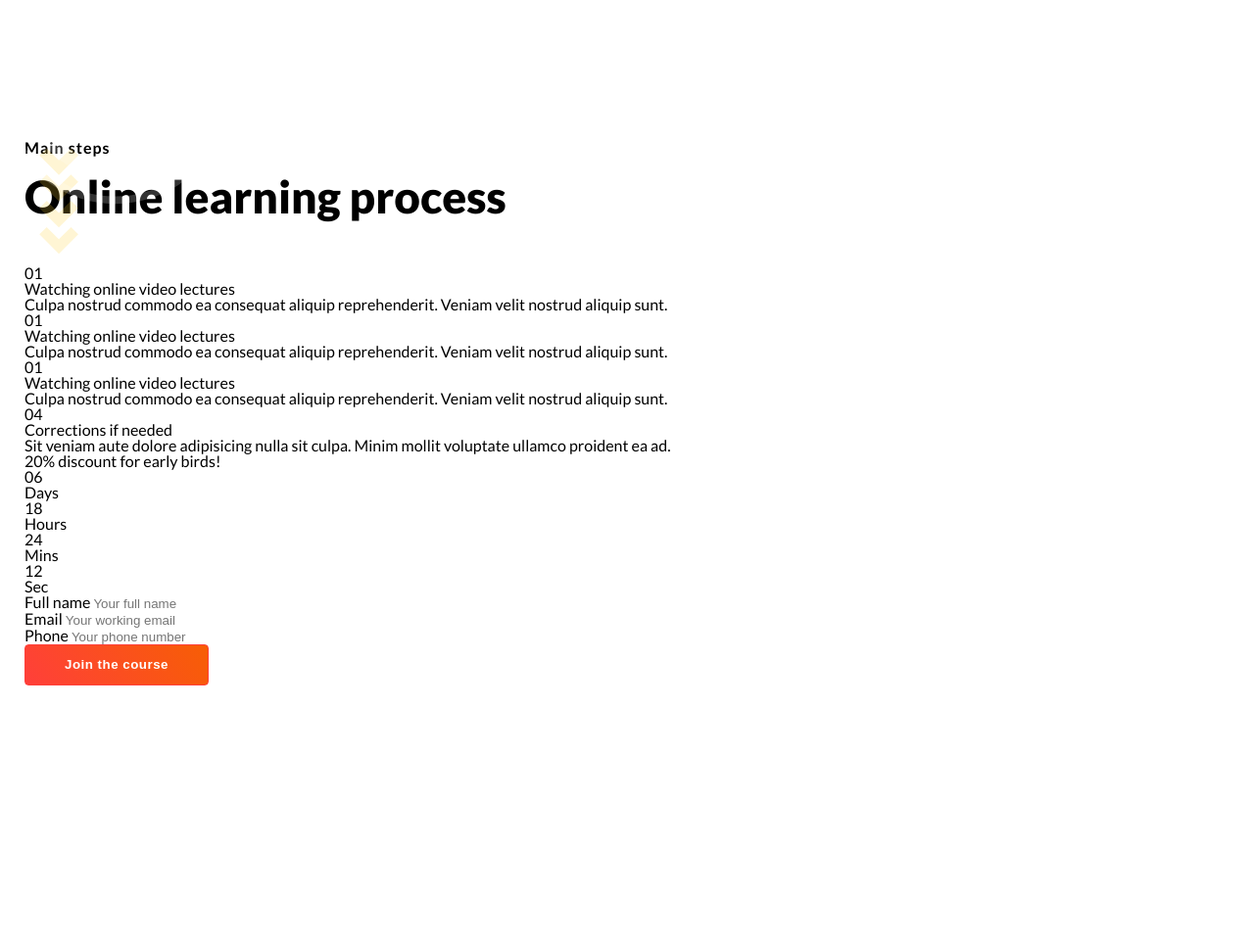
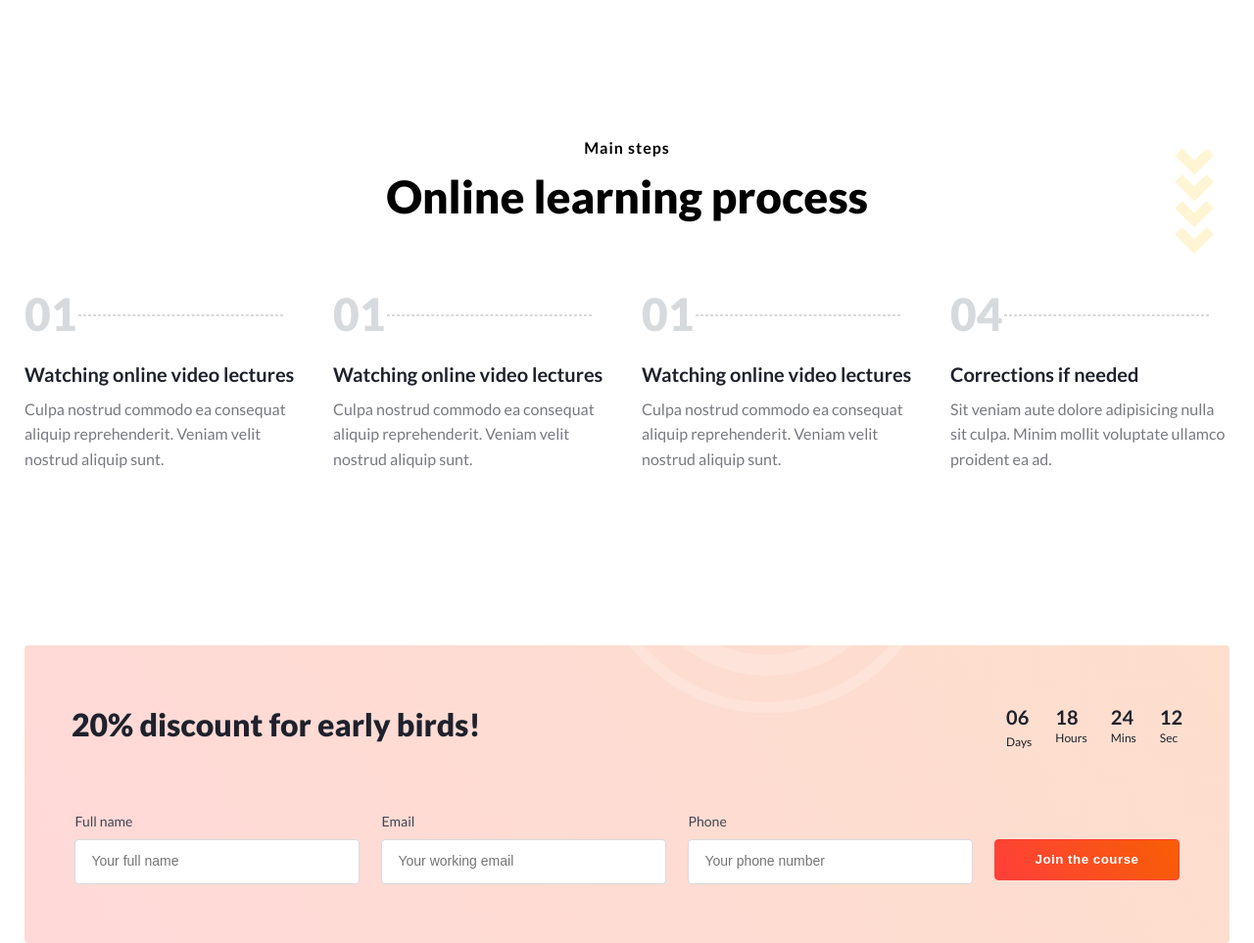
Before and after one commit to SergeyEvtush/bem_practice, a plain HTML site: page expiriense.html in a window 1280 px wide. Shown: the part 2060-3023 px from the top of the page at 98% size. Before the commit the page ends 2760 px from the top, so only its background shows below. Drawn offline with Linux system fonts and the light colour scheme; files whose address does not match are found by name.

Commit message:
online lerning process - done

```diff
--- a/css/style.css
+++ b/css/style.css
@@ -1983,7 +1983,7 @@ color: #787A80;
 	margin:0px 0px 180px 0px;
 	padding:46px 0px 0px 0px;
 }
-.Cody__circules {
+.cody__circules {
 	top: 0;
 	left: 17%;
 }
@@ -2101,94 +2101,243 @@ color: #424551;
 .main-steps {
 }
 .main-steps__body {
+	position: relative;
+	margin:0px 0px 180px 0px;
 }
 .main-steps__arrows {
-}
-.figures {
-}
+	left: 90.52%;
+	top: 0;
+}
+
 .main-steps__circules {
+	left: 51.95%;
+	top:61%;
+	transform: scale(1.5);
 }
 .main-steps__container {
 }
-._container {
-}
+
 .main-steps__title {
-}
-.title-block {
-}
-.subtitle-content {
-}
-.subtitle-content__text {
-}
-.title-content {
-}
-.title-content__text {
-}
+	text-align: center;
+	margin:0px 0px 60px 0px;
+}
+.main-steps__title .title-content__text{
+	margin:0px 0px 0px 0px;
+}
+
 .main-steps__content {
+	max-width: 100%;
 }
 .process-block {
+	display: flex;
+	justify-content: space-between;
+	align-items: center;
+
+}
+@media(max-width:1200px){
+	.process-block {
+	flex-wrap: wrap;
+	justify-content: center;
+	}
+}
+.main-steps__lerning-process{
+	margin:0px 0px 177px 0px;
 }
 .process-block__item {
-}
-.item-process {
+	max-width: 285px;
+}
+@media(max-width:1200px){
+	.process-block__item {
+		margin:25px;
+	}
+}
+.item-process{
+
 }
 .number-item {
 }
 .item-process__number {
+	margin:0px 22px 16px 0px;
+	display: flex;
+	position: relative;
 }
 .item-text {
-}
-.line-item {
-}
+	font-weight: 900;
+	font-size: 46px;
+	line-height: 1.3;
+	display: flex;
+	align-items: center;
+	color: #D7DADD;
+	position: relative;
+
+}
+
+.item-process:hover .item-text::before {
+content: "";
+position: absolute;
+top: -50%;
+left: -58%;
+border-radius: 50%;
+width: 116px;
+height: 116px;
+background: #FF3F3A;
+opacity: 0.06;
+z-index: 2;
+}
+.item-process:hover .item-text::after {
+	content: "";
+	position: absolute;
+	top: -20%;
+	left: -30%;
+	border-radius: 50%;
+	width: 84px;
+	height: 84px;
+	background: #FF3F3A;
+	opacity: 0.12;
+	z-index: 2;
+	}
+
 .item-process__line {
+position: absolute;
+top: 30%;
+left: 55px;
+transition: all 1s  ease 0.2s;
+z-index: 0;
+}
+.item-process:hover .item-process__line{
+	transform: translate(-50%);
+	opacity: 0;
+
 }
 .dashed-line {
+	display: inline-block;
+	border: 1px dashed #D7DADD;
+	width: 209px;
 }
 .item-process__title {
+	margin:0px 0px 8px 0px;
 }
 .title-process {
+	font-weight: 700;
+font-size: 20px;
+line-height: 1.5;
+color: #1E212C;
 }
 .item-process__content {
+	font-size: 16px;
+line-height: 1.6;
+color: #787A80;
 }
 .process-content {
 }
 .main-steps__discount {
 }
 .discount-container {
+	max-width: 100%;
+	background: -webkit-linear-gradient(55.95deg, rgb(255, 63, 58,0.2), rgb(247, 94, 5,0.2) 100%);
+	background: -moz-linear-gradient(55.95deg, rgb(255, 63, 58,0.2), rgb(247, 94, 5,0.2) 100%);
+	background: linear-gradient(55.95deg, rgb(255, 63, 58,0.2), rgb(247, 94, 5,0.2) 100%);
+
+	border-radius: 4px;
+	padding:60px 48px;
 }
 .discount-container__title {
+	display: flex;
+	margin:0px 0px 61px 0px;
+	justify-content: space-between;
+}
+@media(max-width:400px){
+	.discount-container__title {
+	flex-wrap: wrap;
+		justify-content: center;
+		text-align: center;
+	}
 }
 .title-discount {
+	font-weight: 900;
+	font-size: 32px;
+	line-height: 1.3;
+	color: #1E212C;
 }
 .discount-container__date {
-}
-.date-container {
-}
-.date-container__item {
+	display: flex;
+}
+@media(max-width:400px){
+	.discount-container__date {
+		margin:20px 0px 0px 0px;
+	}
+}
+
+.date-container__item:not(:last-child) {
+	margin:0px 24px 0px 0px;
 }
 .item-date {
 }
 .number-date {
+	font-weight: 700;
+	font-size: 20px;
+	line-height: 1.3;
+	color: #1E212C;
+}
+.item-date__number{
+	margin:0px 0px 4px 0px;
 }
 .name-date {
+	font-weight: 400;
+font-size: 12px;
+line-height: 1.5;
+color: #1E212C;
 }
 .form-discount {
+	display: flex;
+	align-items: center;
+	justify-content: center;
+	position: relative;
+}
+@media(max-width:1200px){
+	.form-discount {
+	flex-wrap: wrap;
+	justify-content: flex-start;
+	}
 }
 .form-discount__item {
+	flex: 0 0 25%;
 }
 .input-label {
-}
-.form-discount__input {
-}
-.name-input {
-}
-.email-input {
-}
-.phone-input {
+	font-weight: 400;
+	font-size: 14px;
+	line-height: 1.5;
+	color: #424551;
+}
+.form-discount__input:not(:last-child) {
+	margin:8px 24px 0px 0px;
+}
+.form-discount__input:last-child {
+	margin:8px 22px 0px 0px;
+}
+.discount-form-input {
+	background: #FFFFFF;
+	border: 1px solid #D7DADD;
+	box-sizing: border-box;
+	border-radius: 4px;
+	font-weight: 400;
+	font-size: 14px;
+	line-height: 1.5;
+	color: #9A9CA5;
+	padding:11px 0px 12px 16px;
+	width: 291px;
+
+}
+@media(max-width:400px){
+	.discount-form-input {
+		max-width: 250px;
+	}
 }
 .form-discount__btn {
-}
-.btn {
-}
-.button-discount {
-}
+	padding:26px 0px 0px 0px;
+}
+@media(max-width:1050px){
+	.form-discount__btn {
+
+	}
+}
--- a/expiriense.html
+++ b/expiriense.html
@@ -246,14 +246,15 @@
 						</div>
 					</div>
 					<div class="main-steps__content">
-						<div class="process-block">
+						<div class="process-block main-steps__lerning-process">
 							<div class="process-block__item item-process">
 								<div class="number-item item-process__number">
 									<h2 class="item-text">01</h2>
-								</div>
 									<div class="line-item item-process__line">
 										<span class="dashed-line"></span>
 									</div>
+								</div>
+
 								<div class="item-process__title ">
 									<h3 class="title-process">Watching online video lectures</h3>
 								</div>
@@ -264,10 +265,11 @@
 							<div class="process-block__item item-process">
 								<div class="number-item item-process__number">
 									<h2 class="item-text">01</h2>
-								</div>
 									<div class="line-item item-process__line">
 										<span class="dashed-line"></span>
 									</div>
+								</div>
+
 								<div class="item-process__title ">
 									<h3 class="title-process">Watching online video lectures</h3>
 								</div>
@@ -278,10 +280,11 @@
 							<div class="process-block__item item-process">
 								<div class="number-item item-process__number">
 									<h2 class="item-text">01</h2>
-								</div>
 									<div class="line-item item-process__line">
 										<span class="dashed-line"></span>
 									</div>
+								</div>
+
 								<div class="item-process__title ">
 									<h3 class="title-process">Watching online video lectures</h3>
 								</div>
@@ -292,10 +295,11 @@
 							<div class="process-block__item item-process">
 								<div class="number-item item-process__number">
 									<h2 class="item-text">04</h2>
-								</div>
 									<div class="line-item item-process__line">
 										<span class="dashed-line"></span>
 									</div>
+								</div>
+
 								<div class="item-process__title ">
 									<h3 class="title-process">Corrections if needed</h3>
 								</div>
@@ -310,7 +314,7 @@
 									<h2 class="title-discount">20% discount for early birds!</h2>
 									<div class="discount-container__date date-container">
 										<div class="date-container__item item-date">
-											<h5 class="number-date">06</h5>
+											<h5 class="number-date item-date__number">06</h5>
 											<h6 class="name-date">Days</h6>
 										</div>
 										<div class="date-container__item item-date">
@@ -330,15 +334,15 @@
 								<form action="#" class="form-discount">
 									<div class="form-discount__item">
 										<label for="name-discount" class="input-label">Full name</label>
-										<input type="text" class="form-discount__input name-input" id="name-discount" placeholder="Your full name">
+										<input type="text" class="form-discount__input discount-form-input discount-form-input_name" id="name-discount" placeholder="Your full name">
 									</div>
 									<div class="form-discount__item">
 										<label for="email-discount" class="input-label">Email</label>
-										<input type="text" class="form-discount__input email-input" id="email-discount" placeholder="Your working email">
+										<input type="text" class="form-discount__input discount-form-input discount-form-input_email" id="email-discount" placeholder="Your working email">
 									</div>
 									<div class="form-discount__item">
 										<label for="phone-discount" class="input-label">Phone</label>
-										<input type="text" class="form-discount__input phone-input" id="phone-discount" placeholder="Your phone number">
+										<input type="text" class="form-discount__input discount-form-input discount-form-input_phone" id="phone-discount" placeholder="Your phone number">
 									</div>
 									<div class="form-discount__btn">
 										<button class="btn button-discount">Join the course</button>
```
Lines whose indentation alone changed are shown as unchanged.
